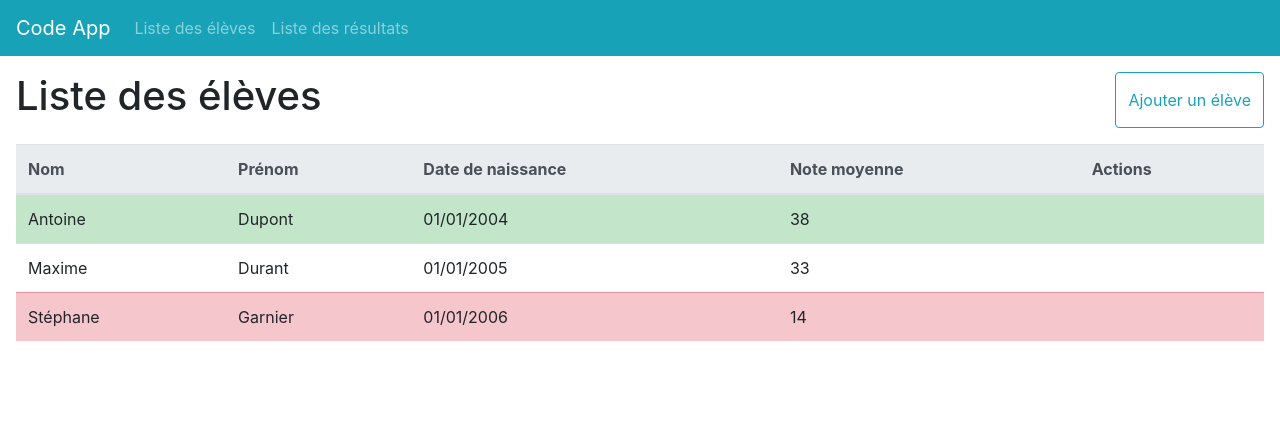
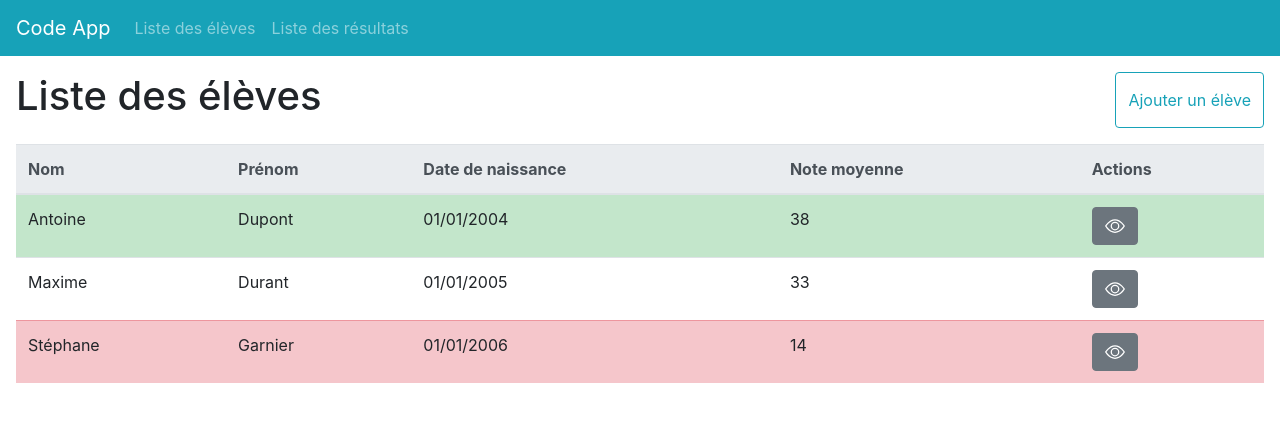
Before and after one commit to YoannYWD/code-app, a Vue app: page /learners-list in a window 1280 px wide. Shown: the top 422 px of the page. Built offline with nearby package versions, Linux system fonts and the light colour scheme.

Commit message:
feat: use constant and rename files

```diff
--- /dev/null
+++ b/src/common/constants.js
@@ -0,0 +1,3 @@
+export default {
+  NO_NOTE : { label : 'Pas de note' }
+};
--- a/src/stores/learners/_getters.js
+++ b/src/stores/learners/getters.js
@@ -1,3 +1,5 @@
+import constants from '../../common/constants.js';
+
 const getters = {
   learnersWithAverageNote : state => {
     for (const learner of state.learnersWithNotes) {
@@ -6,7 +8,7 @@ const getters = {
         notes.push(note.value);
       }
       const sum           = notes.reduce((a, b) => a + b, 0);
-      const averageNote   = (sum / notes.length) || 0;
+      const averageNote   = (sum / notes.length) || constants.NO_NOTE.label;
       learner.averageNote = averageNote;
     }
     return state.learnersWithNotes;
--- a/src/stores/learners/learners.js
+++ b/src/stores/learners/index.js
@@ -1,7 +1,7 @@
 import { Store } from 'vuex';
-import state     from './_state.js';
-import mutations from './_mutations.js';
-import getters   from './_getters.js';
+import state     from './state.js';
+import mutations from './mutations.js';
+import getters   from './getters.js';
 
 let store = new Store({
   state,
--- a/src/views/learners-list/LearnersList.vue
+++ b/src/views/learners-list/LearnersList.vue
@@ -10,12 +10,18 @@
       :tbody-tr-class="getRowColor"
       head-variant="light"
     >
+      <template #cell(actions)="data">
+        <!-- {{ data.item.name.first }} is {{ data.item.age }} years old -->
+        <b-button title="Voir les notes">
+          <b-icon icon="eye" aria-hidden="true"></b-icon>
+        </b-button>
+      </template>
     </b-table>
   </div>
 </template>
 
 <script>
-import store          from '../../stores/learners/learners.js';
+import store          from '../../stores/learners/index.js';
 import { mapGetters } from 'vuex';
 
 export default {
```
Also changed, not shown: src/stores/learners/mutations.js (renamed from src/stores/learners/_mutations.js), src/stores/learners/state.js (renamed from src/stores/learners/_state.js).
